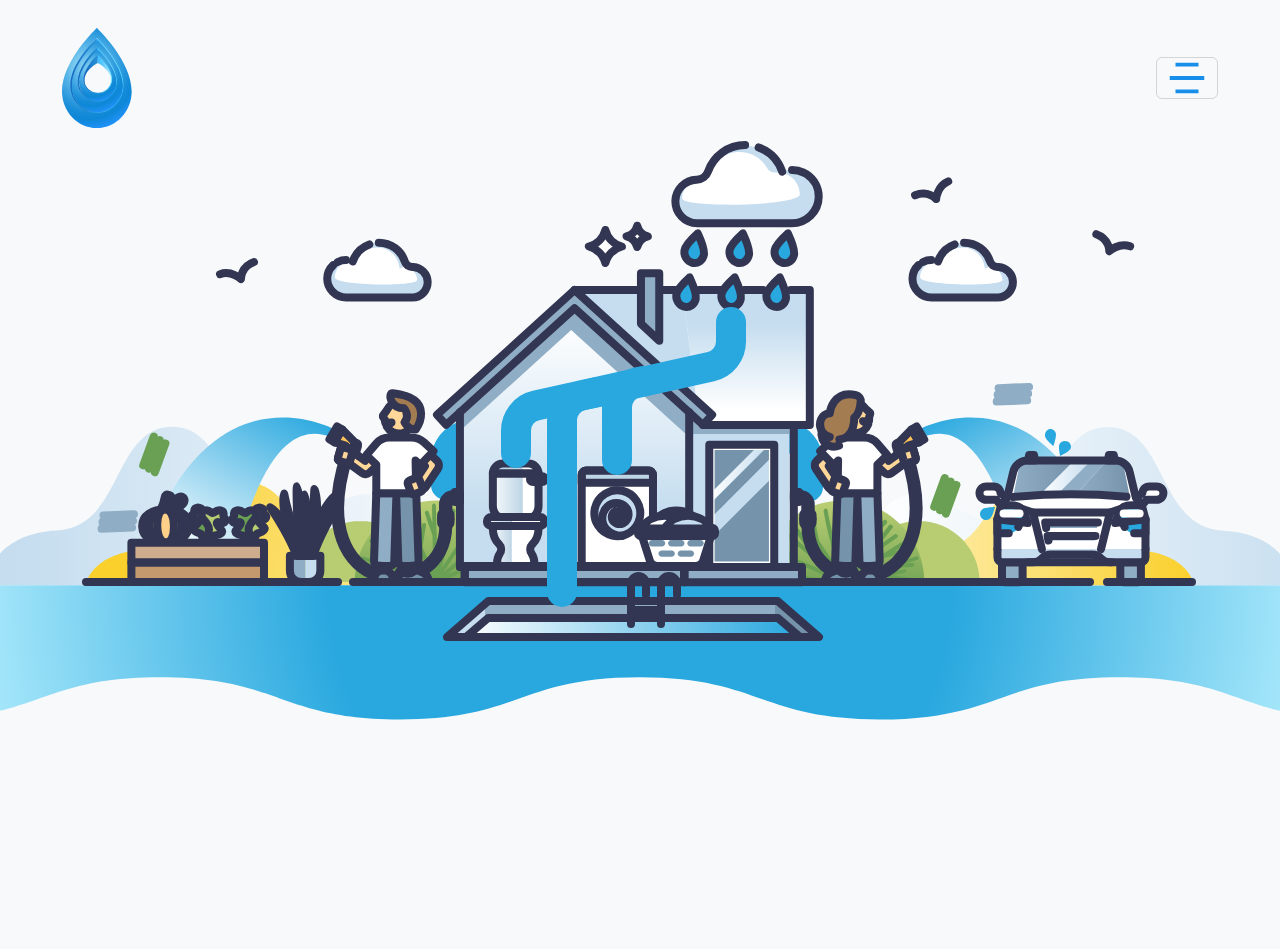
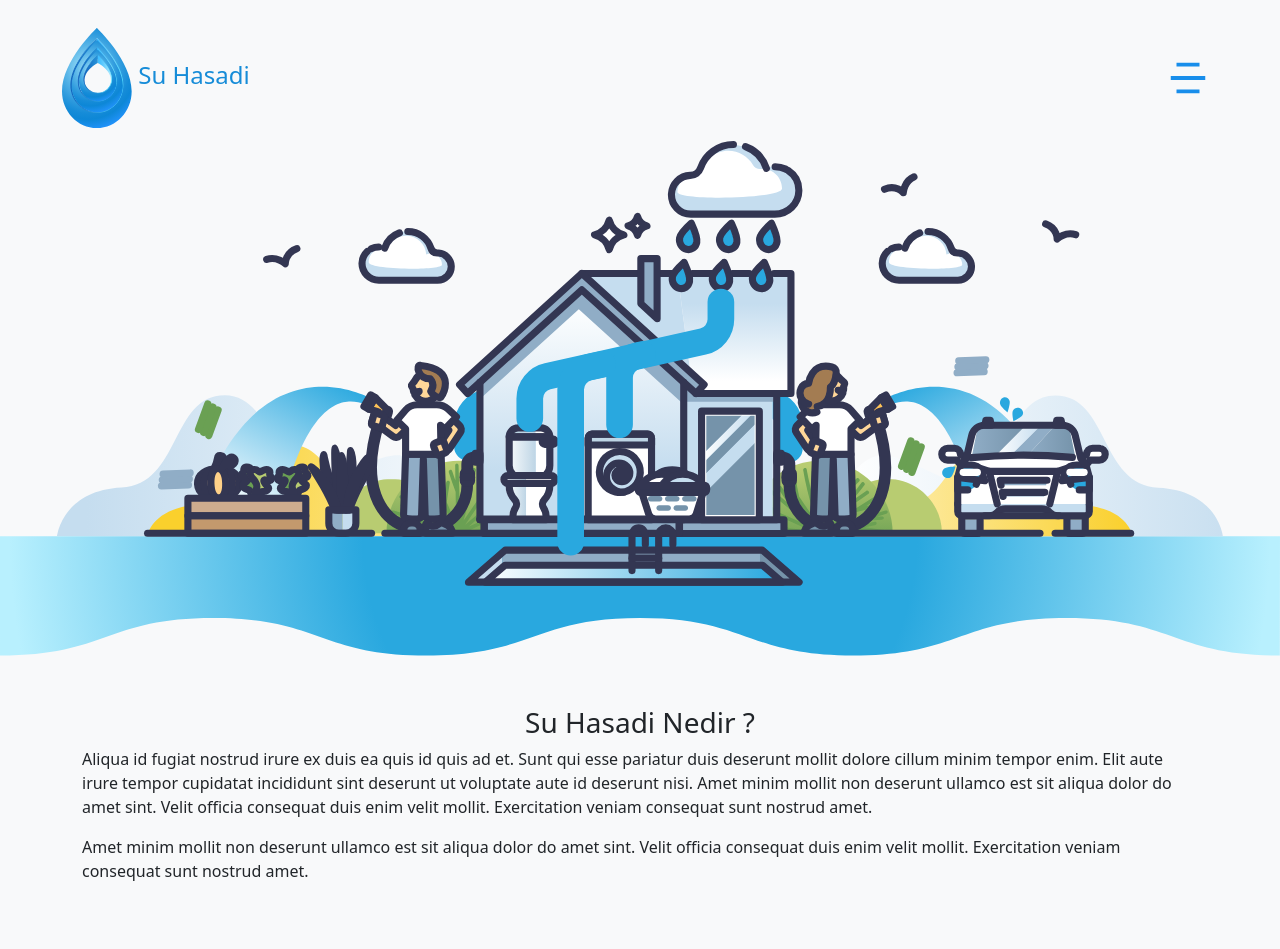
Before and after one commit to celebigilfatih/suhasadi, a PHP site: page / in a window 1280 px wide; the page is wider, and only the part inside the window is pictured. Before the commit the page ends 720 px from the top of that part, so only its background shows below. Run offline with PHP 8.4, Linux system fonts and the light colour scheme.

Commit message:
Slider Section

```diff
--- a/assets/css/main.css
+++ b/assets/css/main.css
@@ -11,3 +11,22 @@ body {
   align-items: center;
   justify-content: center;
 }
+.slider img {
+  width: 100vw;
+}
+.logo {
+}
+.logo-title {
+  color: #168cd8;
+  font-size: 24px;
+}
+
+.hakkimizda {
+  padding: 50px 0;
+}
+
+/* Bootstrap */
+
+.navbar-toggler {
+  border: none;
+}
--- a/index.html
+++ b/index.html
@@ -16,8 +16,14 @@
     <header class="header">
       <nav class="navbar">
         <div class="container-fluid">
-          <a class="navbar-brand" href="#">
-            <img src="./assets/img/suhasadi-logo.svg" alt="" srcset="" />
+          <a class="navbar-brand logo-title" href="#">
+            <img
+              src="./assets/img/suhasadi-logo.svg"
+              class="logo mr-2"
+              alt=""
+              srcset=""
+            />
+            Su Hasadi
           </a>
           <button
             class="navbar-toggler"
@@ -101,6 +107,29 @@
     <section class="slider">
       <img src="assets/img/slider-img.svg" alt="" srcset="" />
     </section>
+    <section class="hakkimizda">
+      <div class="container">
+        <div class="row justify-content-center">
+          <div class="col">
+            <h3 class="h3-heading text-center">Su Hasadi Nedir ?</h3>
+            <p class="paragraph">
+              Aliqua id fugiat nostrud irure ex duis ea quis id quis ad et. Sunt qui
+              esse pariatur duis deserunt mollit dolore cillum minim tempor enim. Elit
+              aute irure tempor cupidatat incididunt sint deserunt ut voluptate aute
+              id deserunt nisi. Amet minim mollit non deserunt ullamco est sit aliqua
+              dolor do amet sint. Velit officia consequat duis enim velit mollit.
+              Exercitation veniam consequat sunt nostrud amet.
+            </p>
+            <p class="paragraph">
+              Amet minim mollit non deserunt ullamco est sit aliqua dolor do amet
+              sint. Velit officia consequat duis enim velit mollit. Exercitation
+              veniam consequat sunt nostrud amet.
+            </p>
+          </section>
+          </div>
+        </div>
+      </div>
+
 
     <script
       src="https://cdn.jsdelivr.net/npm/bootstrap@5.3.0-alpha2/dist/js/bootstrap.bundle.min.js"
```
